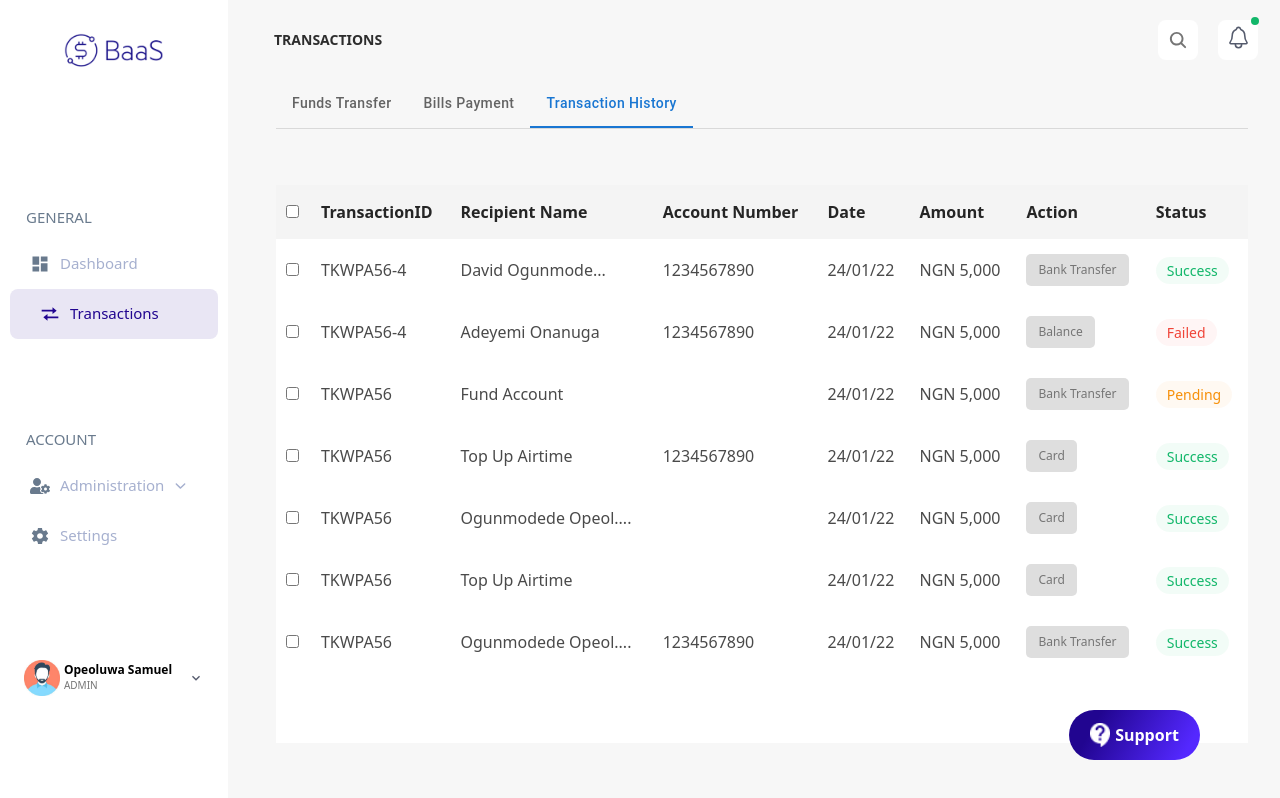
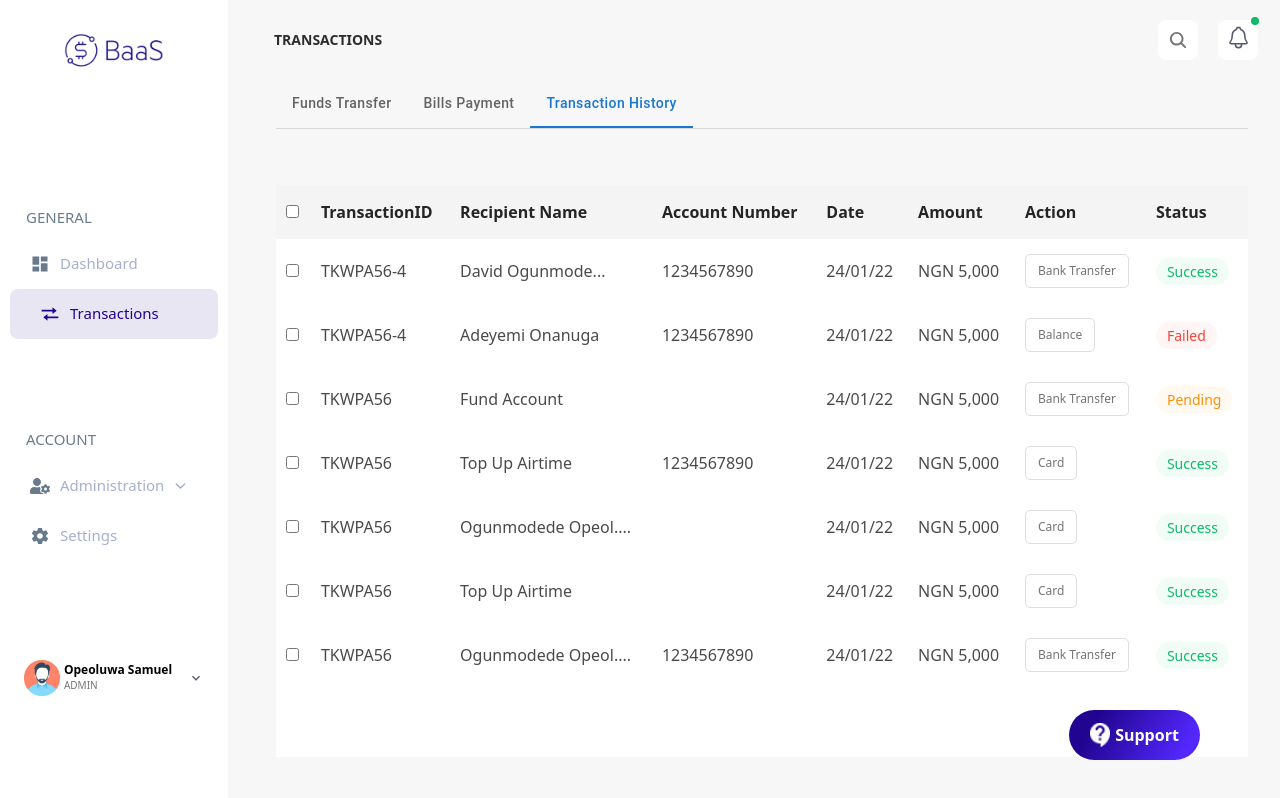
Before and after one commit to olukunle-abolade/BaaSNGWeb, a Next.js app: page /dashboard/transactions in a window 1280 px wide. Both pictures are taken after a click on the tab "Transaction History". Built offline with nearby package versions, Linux system fonts and the light colour scheme.

Commit message:
styling: transition table

```diff
--- a/src/view/transactions/transaction.tsx
+++ b/src/view/transactions/transaction.tsx
@@ -53,7 +53,7 @@ const Transaction = () => {
       {
         Header: "Action",
         accessor: "Channel",
-        Cell: ({ cell:{ value}}:{cell: any}) => <p className='w-fit text-n100 text-xs font-medium rounded-[5px] px-3 py-2 bg-n40'>{value}</p>
+        Cell: ({ cell:{ value}}:{cell: any}) => <p className='w-fit text-n100 border border-n40 text-xs font-medium rounded-[5px] px-3 py-2'>{value}</p>
       },
       {
         Header: 'Status',
```
